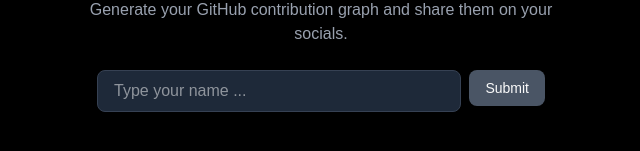
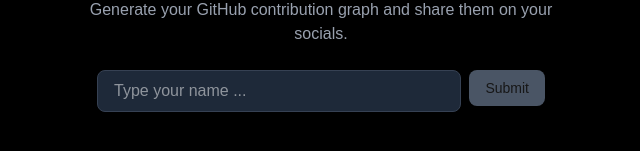
Before and after one commit to yashksaini-coder/git-graph, a Next.js app: page / in a window 1280 px wide. Shown: the part 377-528 px from the top of the page, without its empty margins (319-959 px from the left). Built offline with nearby package versions, Linux system fonts and the light colour scheme; a web font is replaced by a local one.

Commit message:
Add helloAction for server-side greeting and integrate Toaster for notifications

```diff
--- /dev/null
+++ b/src/actions/hello-action.ts
@@ -0,0 +1,4 @@
+'use server';
+export const helloAction = async (name: string) => {
+  return { message: `Hello ${name}, from server!` };
+};
--- a/src/app/layout.tsx
+++ b/src/app/layout.tsx
@@ -1,6 +1,7 @@
 import type { Metadata } from "next";
 import { Ubuntu_Sans_Mono } from "next/font/google";
 import "./globals.css";
+import { Toaster } from "@/components/ui/sonner"
 
 const UbuntuMono = Ubuntu_Sans_Mono({
   variable: "--font-ubuntu-mono",
@@ -21,6 +22,7 @@ export default function RootLayout({
     <html lang="en" className={UbuntuMono.className}>
       <body>
         {children}
+        <Toaster />
       </body>
     </html>
   );
--- a/src/app/page.tsx
+++ b/src/app/page.tsx
@@ -3,9 +3,18 @@
 import { useState } from 'react';
 import { Github } from 'lucide-react';
 import { Button } from '@/components/ui/button';
+import { helloAction } from '@/actions/hello-action';
+import { toast } from "sonner"
 
 export default function Home() {
   const [name, setName] = useState('');
+
+  const handleSubmit = async () => {
+    const response = await helloAction(name);
+    toast(response.message, {
+      duration: 5000,
+    });
+  };
 
   return (
     <div className="flex flex-col items-center justify-center min-h-screen bg-black text-white px-4">
@@ -24,7 +33,7 @@ export default function Home() {
           onChange={(e) => setName(e.target.value)}
           className="flex-1 px-4 py-2 rounded-md bg-gray-800 border border-gray-700 focus:ring-2 focus:ring-gray-500 focus:outline-none"
         />
-        <Button className="px-4 py-2 bg-gray-600 hover:bg-gray-500 rounded-md transition">
+        <Button onClick={handleSubmit} type="submit" variant="secondary" className="px-4 py-2 bg-gray-600 hover:bg-gray-500 rounded-md transition">
           Submit
         </Button>
       </div>
```
